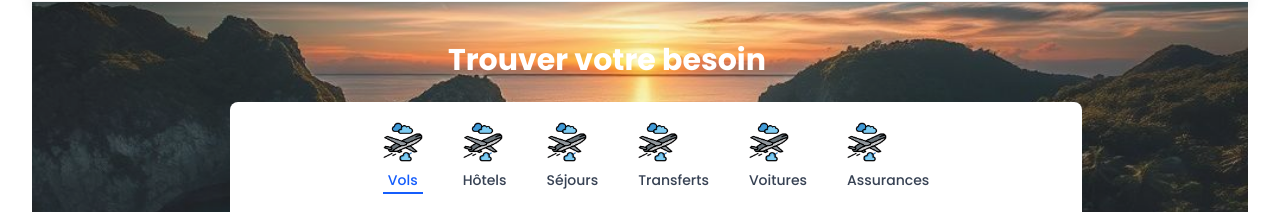
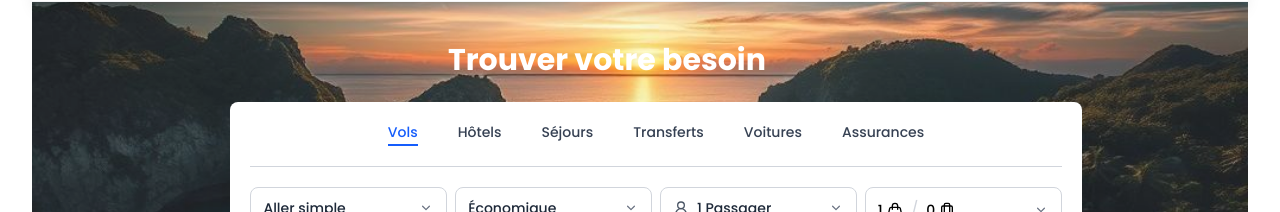
Before and after one commit to stephanezoa/Expedia-Global-Bush-Front, a React (Vite) app: page / in a window 1280 px wide. Shown: the part 115-327 px from the top of the page. Built offline with nearby package versions, Linux system fonts and the light colour scheme.

Commit message:
modif img de la recherhce dynamique

```diff
--- a/src/components/Hero.jsx
+++ b/src/components/Hero.jsx
@@ -45,7 +45,6 @@ export default function Hero() {
             <nav className="text-xs md:text-sm flex justify-center items-center space-x-1 md:space-x-10 text-md">
             {tabs.map((tab) => (
                 <button key={tab.id} onClick={() => setActiveTab(tab.id)} className={`relative space-y-2  flex-row  justify-center items-center  transition duration-300 font-medium ${activeTab === tab.id ? "text-blue-600 font-bold" : "text-gray-700 hover:text-blue-600"}`} >
-                  <img src="/src/assets/logo_avion.png" alt="" className='w-10' />
                   <span>{tab.label}</span>
                   <span className={` absolute left-0 -bottom-1 h-[2px] bg-blue-600 transition-all duration-300 ${activeTab === tab.id ? "w-full" : "w-0 group-hover:w-full"}`}></span>
                 </button>
```
